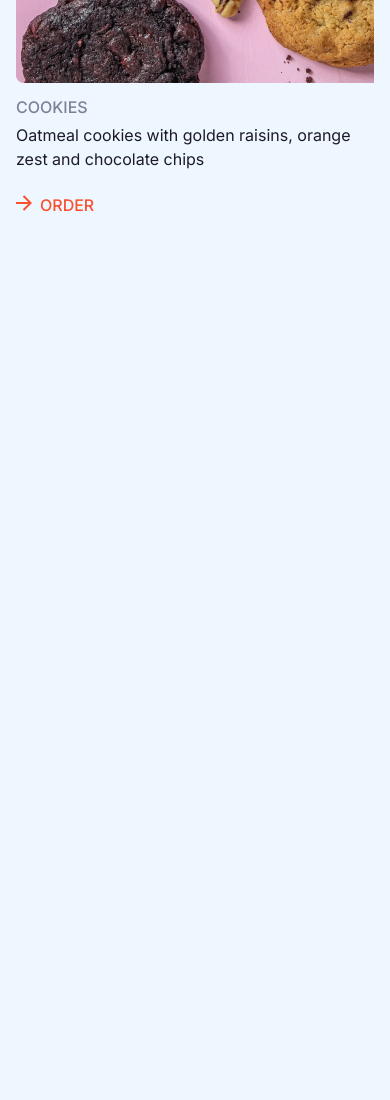
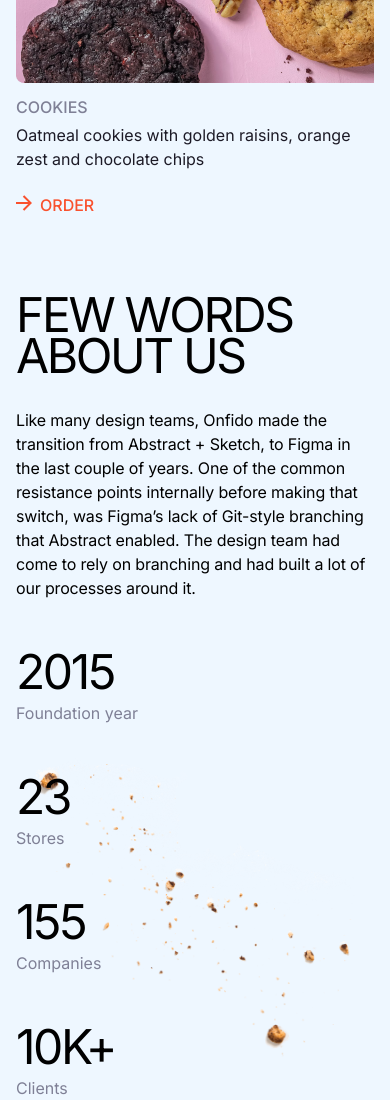
Before and after one commit to Sardorbek1122/Creative-Bakery, a website built with Parcel: page src/index.html in a window 390 px wide. Shown: the part 5362-6462 px from the top of the page. Before the commit the page ends 5577 px from the top, so only its background shows below. Built offline with nearby package versions, Linux system fonts and the light colour scheme.

Commit message:
Creative-Bakery about section added

```diff
--- a/src/index.html
+++ b/src/index.html
@@ -132,6 +132,33 @@
         </div>
       </section>
 
+      <section class="main__about-us about-us" id="about">
+        <div class="about-us__wrapper">
+          <div class="about-us__bg-img"></div>
+          <h1 class="about-us__title">Few words About us</h1>
+          <p class="about-us__text">
+            Like many design teams, Onfido made the transition from Abstract + Sketch, to Figma in the last couple of years. One of the common resistance points internally before making that switch, was Figma’s lack of Git-style branching that Abstract enabled. The design team had come to rely on branching and had built a lot of our processes around it.
+          </p>
+        </div>
+        <div class="wrapper-static">
+          <div class="about-us__year">
+            <h1 class="about-us__statistic-num">2015</h1>
+            <h6 class="about-us__statistic-text">Foundation year</h6>
+          </div>
+          <div class="about-us__stores">
+            <h1 class="about-us__statistic-num">23</h1>
+            <h6 class="about-us__statistic-text">Stores</h6>
+          </div>
+          <div class="about-us__company">
+            <h1 class="about-us__statistic-num">155</h1>
+            <h6 class="about-us__statistic-text">Companies</h6>
+          </div>
+          <div class="about-us__clients">
+            <h1 class="about-us__statistic-num">10k+</h1>
+            <h6 class="about-us__statistic-text">Clients</h6>
+          </div>
+        </div>
+      </section>
     </div>
   </main>
 
--- /dev/null
+++ b/src/styles/blocks/__about-us.scss
@@ -0,0 +1,109 @@
+@import "../utils/vars";
+@import "../utils/mixins";
+@import "../utils/extends";
+
+.about-us {
+
+  &__wrapper {
+    display: grid;
+    grid-template-columns: repeat(8, 1fr);
+    column-gap: $gridGapDesktop;
+    max-width: $desktopMaxWidth;
+    margin: 186px auto 0;
+  }
+
+  &__bg-img {
+    position: absolute;
+    display: flex;
+    justify-self: center;
+    width: 718px;
+    height: 673px;
+    background-image: url("/images/Crumbs.png");
+    background-size: cover;
+    background-repeat: no-repeat;
+    background-position: center;
+    z-index: -1;
+  }
+
+  &__title {
+    @include fontParams (72px, 85%, 400);
+    grid-column: 1/5;
+    letter-spacing: -0.05em;
+  }
+
+  &__text {
+    @include fontParams (16px, 150%, 400);
+    grid-column: 5/-1;
+    letter-spacing: -0.01em;
+  }
+
+  .wrapper-static {
+    display: grid;
+    grid-template-columns: repeat(4, 1fr);
+    text-align: center
+  }
+
+  &__statistic-num {
+    @include fontParams (96px, 150%, 400);
+    margin-top: 144px;
+  }
+
+  &__statistic-text {
+    @include fontParams (16px, 150%, 400);
+    color: $grey;
+    margin-top: 5px;
+  }
+
+  @include tablet {
+    &__bg-img {
+      width: 100%;
+      height: 493px;
+    }
+
+    &__title {
+      @include fontParams (56px, 85%, 400);
+    }
+
+    .wrapper-static {
+      display: grid;
+      grid-template-columns: repeat(2, 1fr);
+      text-align: center
+    }
+  }
+
+  @include mobile {
+    &__wrapper {
+      grid-template-columns: repeat(2, 1fr);
+      column-gap: $gridGapMobile;
+      max-width: $desktopMaxWidth;
+      margin-top: 80px;
+    }
+
+    .wrapper-static {
+      display: grid;
+      grid-template-columns: repeat(1, 1fr);
+      text-align: start;
+    }
+
+    &__bg-img {
+      margin-top: 462px;
+      width: 320px;
+      height: 300px;
+    }
+
+    &__title {
+      @include fontParams (48px, 85%, 400);
+      grid-column: 1/-1;
+    }
+
+    &__text {
+      grid-column: 1/-1;
+      margin-top: 32px;
+    }
+
+    &__statistic-num {
+      @include fontParams (48px, 100%, 400);
+      margin-top: 48px;
+    }
+  }
+}
--- a/src/styles/main.scss
+++ b/src/styles/main.scss
@@ -11,3 +11,4 @@
 @import "./blocks/main";
 @import "./blocks/product";
 @import "./blocks/card";
+@import "./blocks/_about-us";
```
